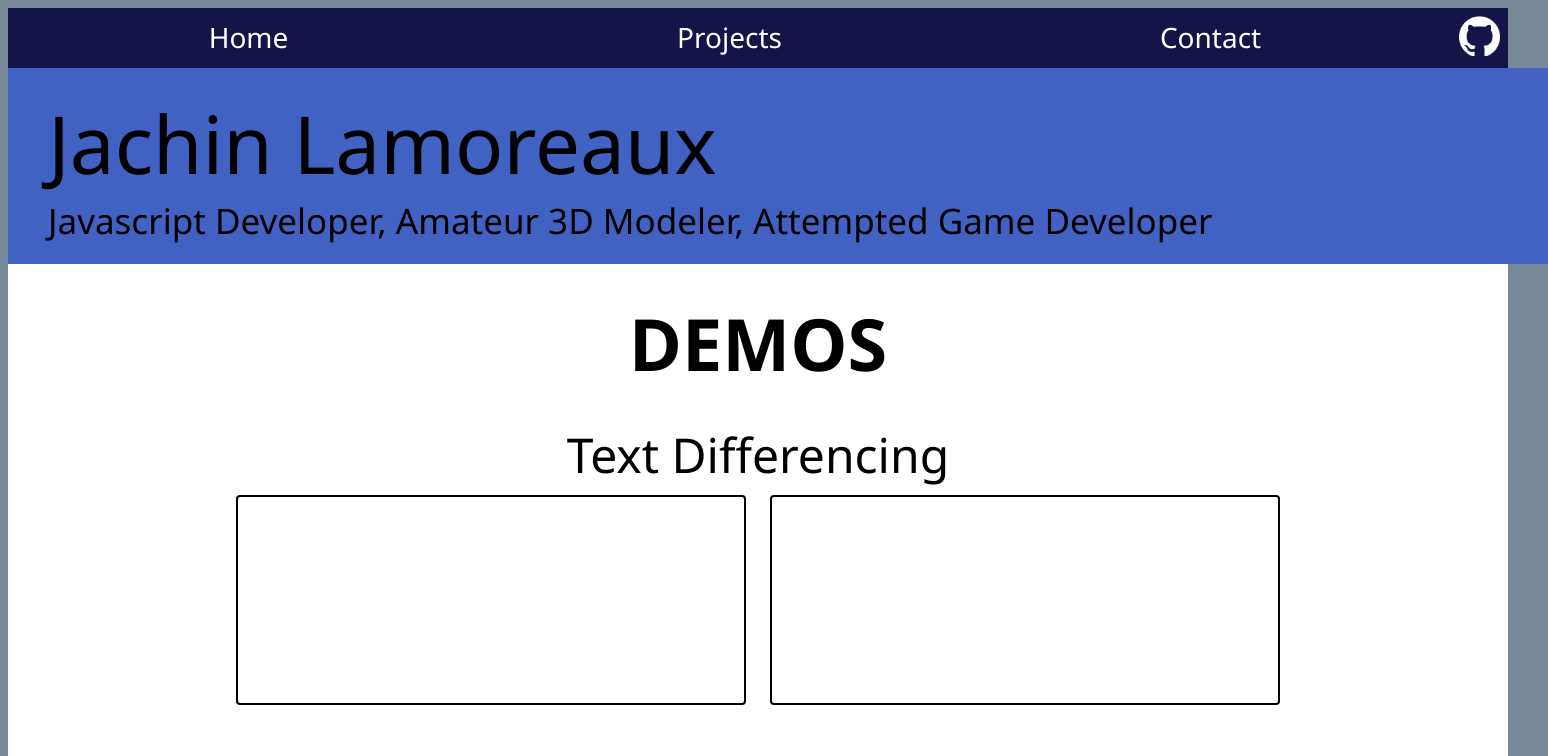
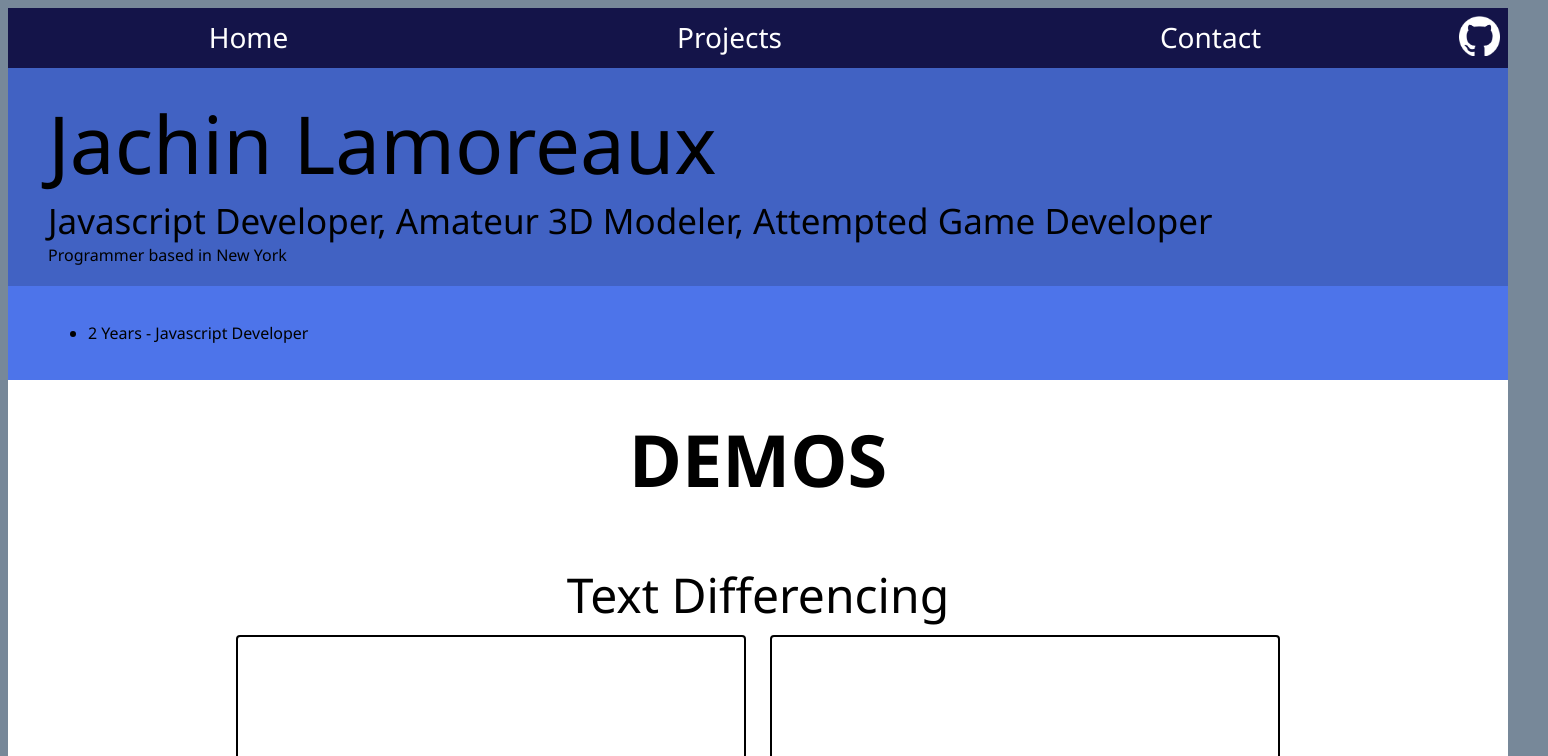
Before and after one commit to jkl3848/portfolio-site, a Vue app: page / in a window 1280 px wide. Shown: the top 756 px of the page, 1548 px wide, since content can reach past the window. Built offline with nearby package versions, Linux system fonts and the light colour scheme.

Commit message:
fixed about me styles

```diff
--- a/src/components/AboutMe.vue
+++ b/src/components/AboutMe.vue
@@ -1,33 +1,40 @@
-<script setup>
-</script>
+<script setup></script>
 
 <template>
   <div id="intro">
     <span id="intro-name">Jachin Lamoreaux</span>
-    <br/>
-    <span id="intro-desc">Javascript Developer, Amateur 3D Modeler, Attempted Game Developer</span>
+    <br />
+    <span id="intro-sub">
+      Javascript Developer, Amateur 3D Modeler, Attempted Game Developer
+    </span>
+    <br />
+    <div id="about">Programmer based in New York</div>
   </div>
 
   <div id="work-history">
-
+    <ul>
+      <li>2 Years - Javascript Developer</li>
+    </ul>
   </div>
-
 </template>
 
 <style scoped>
-#intro{
-  width:100%;
-  font-family:'Segoe UI', Tahoma, Geneva, Verdana, sans-serif;
+#intro {
   padding-top: 20px;
   padding-left: 40px;
   padding-bottom: 20px;
   background-color: rgb(65, 98, 195);
 }
-#intro-name{
+#intro-name {
   font-size: 80px;
 }
-#intro-desc{
+#intro-sub {
   font-size: 35px;
 }
-
+#work-history {
+  padding-top: 20px;
+  padding-left: 40px;
+  padding-bottom: 20px;
+  background-color: rgb(77, 116, 234);
+}
 </style>
--- a/src/components/DiffBlock.vue
+++ b/src/components/DiffBlock.vue
@@ -76,6 +76,9 @@ function runDiff(a, b) {
 </template>
 
 <style scoped>
+#diff-block {
+  padding-top: 24px;
+}
 #diff-header {
   font-size: 48px;
   text-align: center;
```
